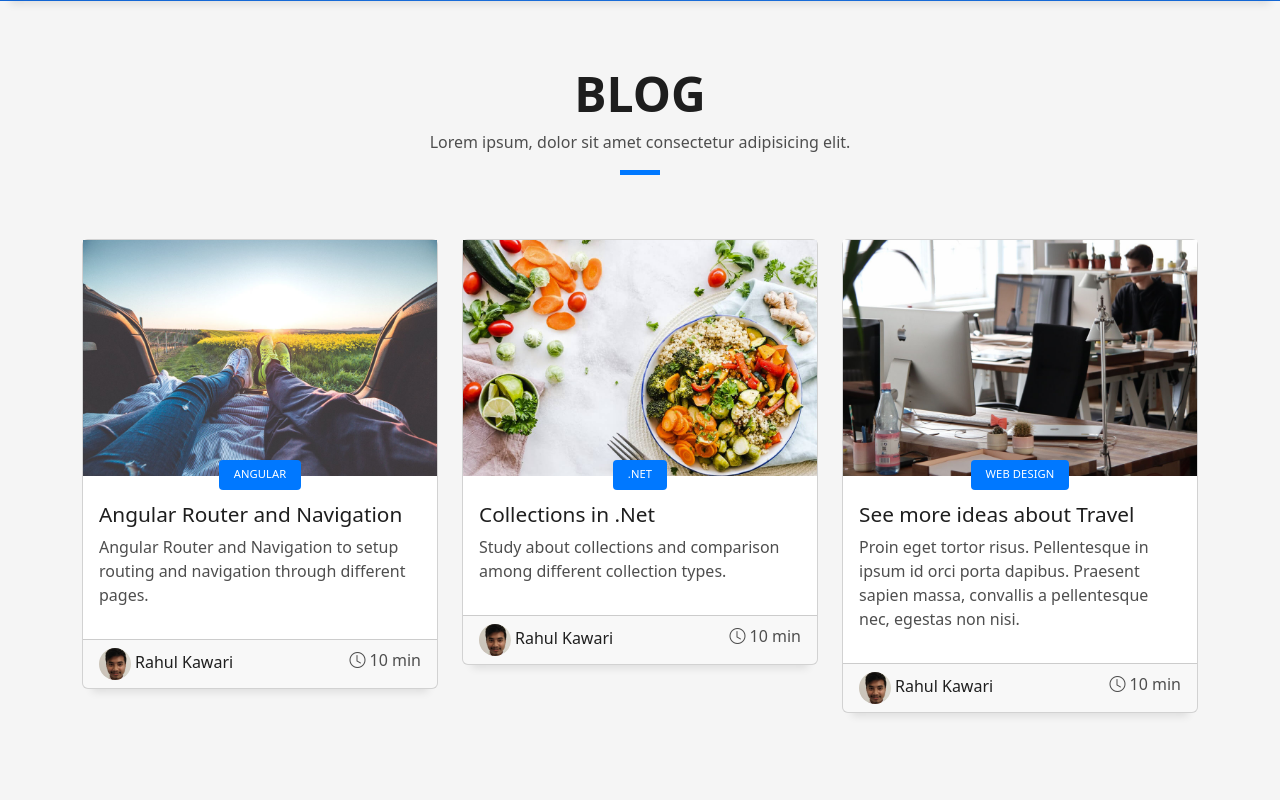
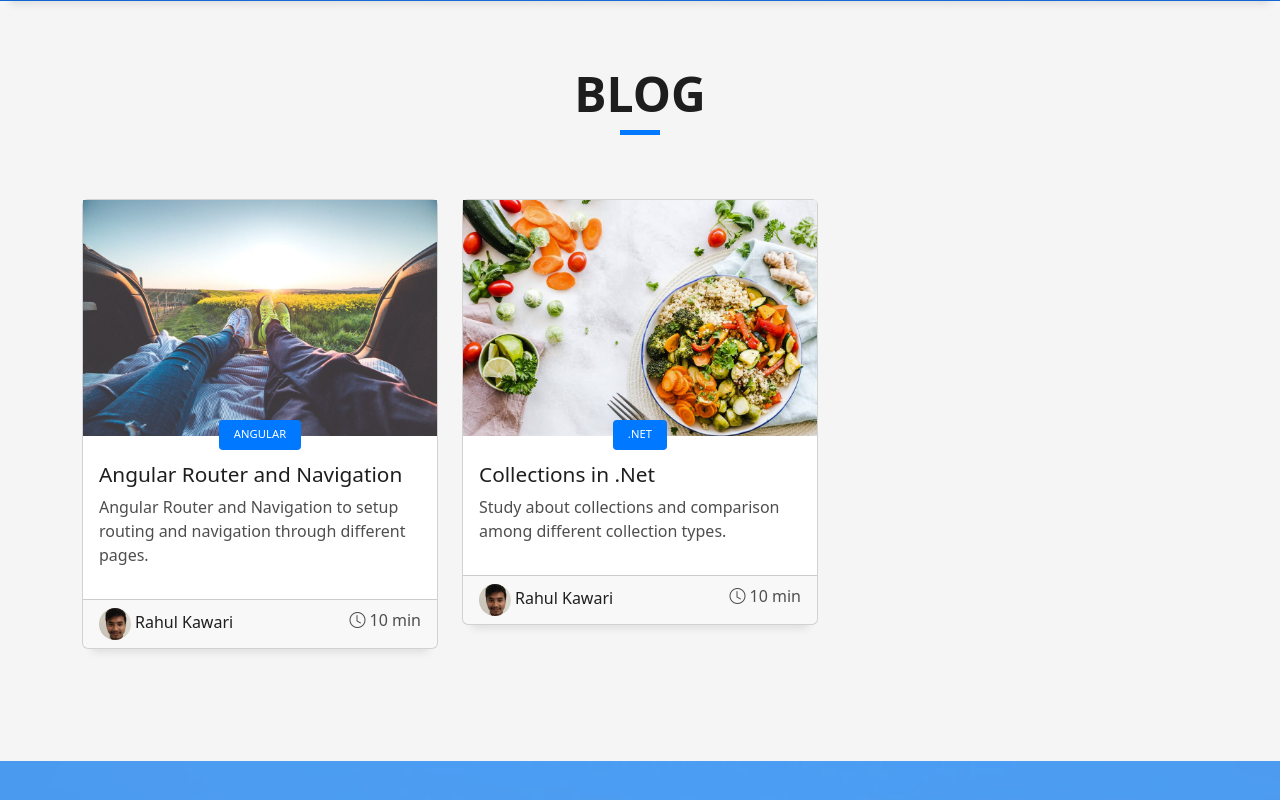
Before and after one commit to unknownshack/portfolio-website, an Angular app: page / in a window 1280 px wide. Shown: the part 4320-5120 px from the top of the page. Built offline with nearby package versions, Linux system fonts and the light colour scheme.

Commit message:
some type fixes

```diff
--- a/src/app/profile/profile.component.html
+++ b/src/app/profile/profile.component.html
@@ -587,9 +587,9 @@
               <h3 class="title-a">
                 Blog
               </h3>
-              <p class="subtitle-a">
-                Lorem ipsum, dolor sit amet consectetur adipisicing elit.
-              </p>
+              <!-- <p class="subtitle-a">
+                These are some of my blog collections.
+              </p> -->
               <div class="line-mf"></div>
             </div>
           </div>
@@ -654,7 +654,7 @@
               </div>
             </div>
           </div>
-          <div class="col-md-4">
+          <!-- <div class="col-md-4">
             <div class="card card-blog">
               <div class="card-img">
                 <a href="blog-single.html"><img src="assets/img/post-3.jpg" alt="" class="img-fluid"></a>
@@ -684,7 +684,7 @@
                 </div>
               </div>
             </div>
-          </div>
+          </div> -->
         </div>
       </div>
     </section><!-- End Blog Section -->
```
